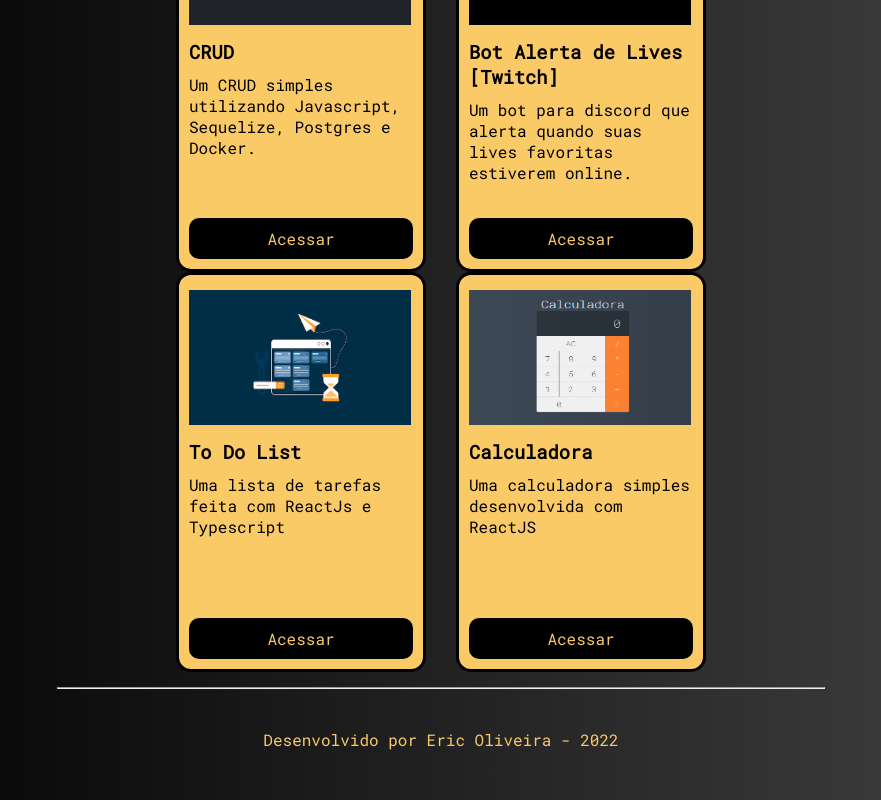
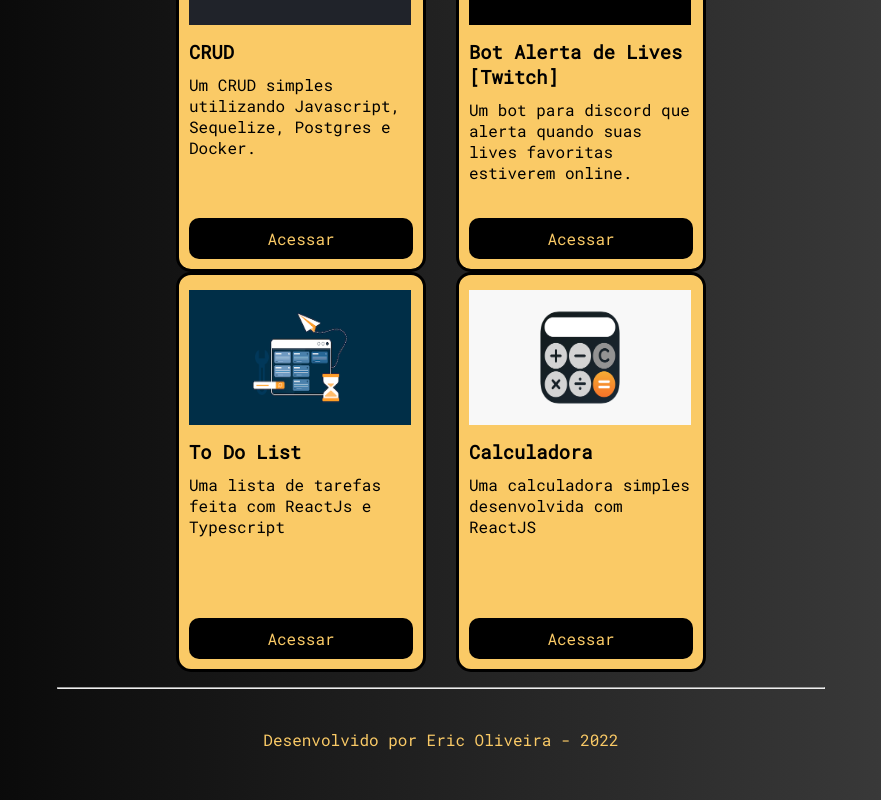
Before and after one commit to EricOliveiras/meu-portfolio, a React (Vite) app: page / in a window 1280 px wide. Shown: the part 1004-1804 px from the top of the page, without its empty margins (199-1080 px from the left). Built offline with nearby package versions, Linux system fonts and the light colour scheme.

Commit message:
reupando a img

```diff
--- a/src/components/Projects/index.jsx
+++ b/src/components/Projects/index.jsx
@@ -26,7 +26,7 @@ const Projects = () => {
           link='https://lista-de-tarefas-silk.vercel.app/'
         />
         <Card
-          img={'/imgs/calc.png'}
+          img={'/imgs/calculadora.png'}
           title='Calculadora'
           p='Uma calculadora simples desenvolvida com ReactJS'
           link='https://calculadora-react-mu.vercel.app/'
```
Also changed, not shown: public/imgs/calc.PNG (deleted), public/imgs/calculadora.png (added).
